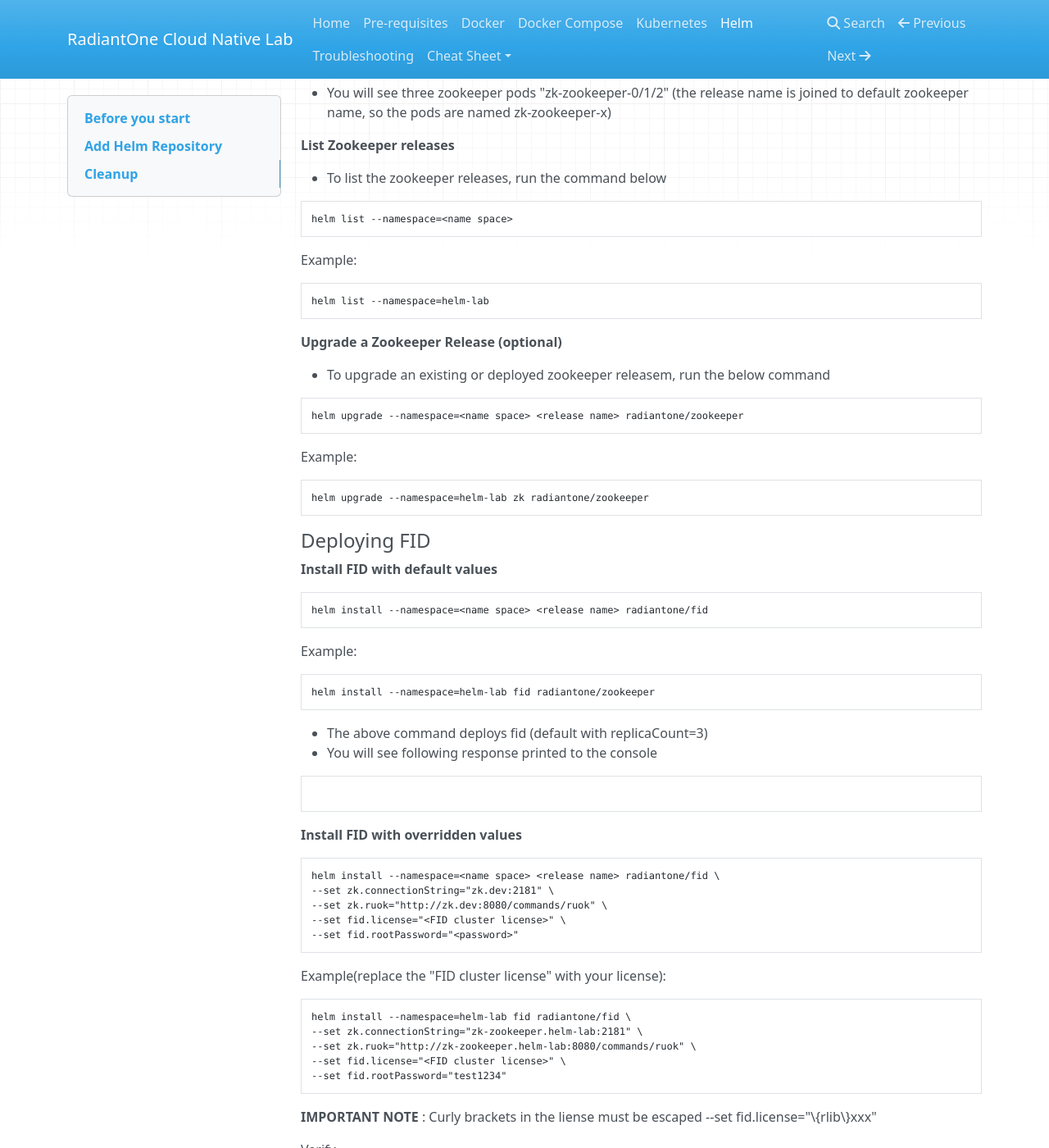
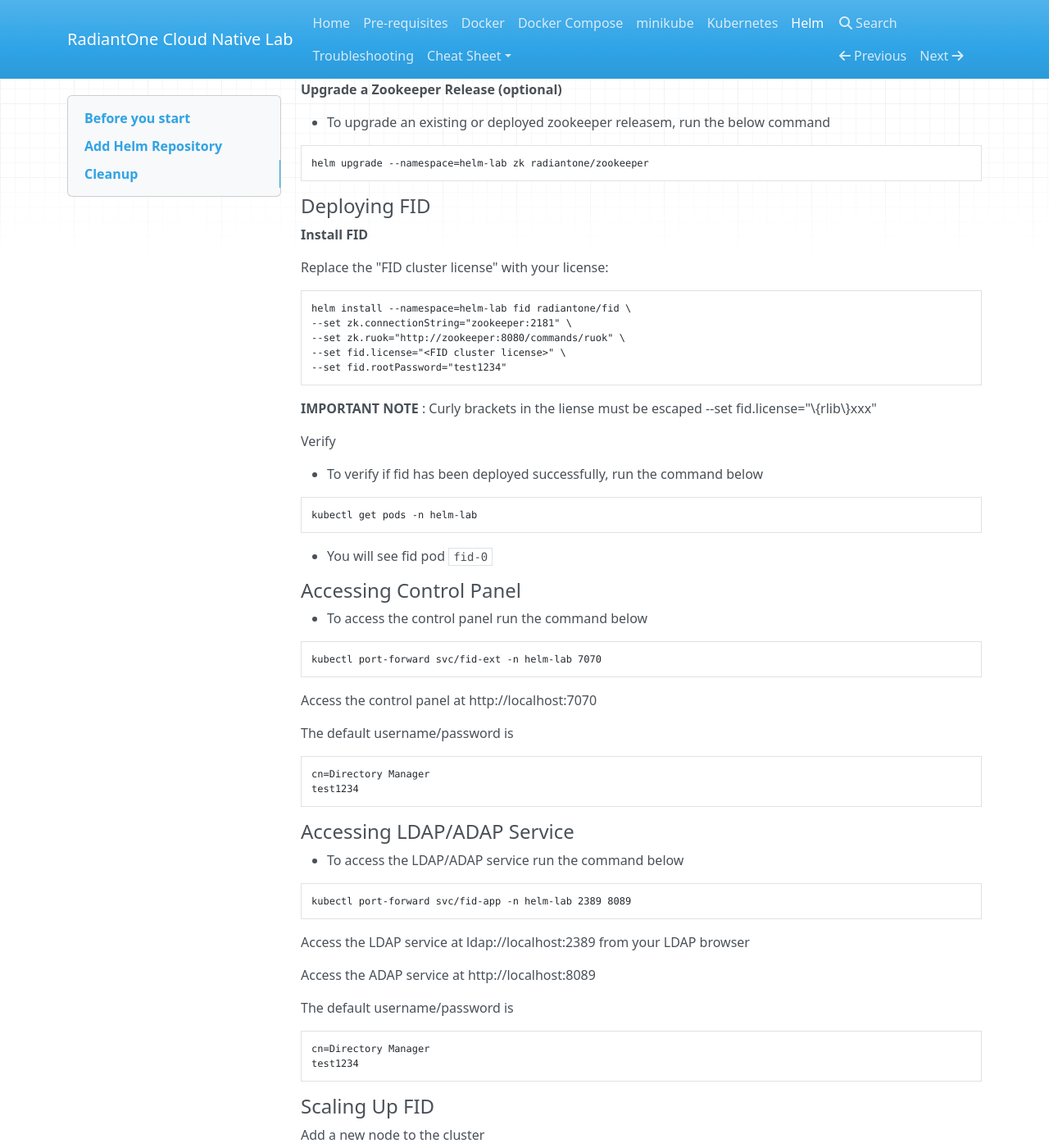
Before and after one commit to radiantlogic-devops/cloud-native-lab, an MkDocs documentation site: the page built from docs/helm.md, in a window 1280 px wide and 1400 px high, scrolled down 1740 px. Shown: the whole window at 82% size. Built offline with MkDocs 1.6.1, drawn with Linux system fonts in a browser that asks for light colours; nearby versions of some CDN libraries; some of the changed text lies outside the part shown.

Commit message:
doc updates for kubernetes and helm

````diff
--- a/docs/helm.md
+++ b/docs/helm.md
@@ -12,21 +12,11 @@
 
 ## **Add Helm Repository**
 
-* Run the below command to list the existing repo (if any)
-
-```console
-helm repo list
-```
-* From the, output of command above if you see "radiantone", run the below command else jump to "Deploying FID/Zookeeper" section.
-
-```console
-helm repo update
-```
-### **Deploying FID/Zookeeper**
+The radiantone helm repository is host at https://radiantlogic-devops.github.io/helm
 
 #### **Add radiantone repository**
 
-* Run the below command to add the radiantone repo
+* Run the command below to add the radiantone repo
 
 ```console
 helm repo add radiantone https://radiantlogic-devops.github.io/helm
@@ -41,6 +31,12 @@
 ```
 In the output you should see "radiantone" added along with other repositories if you have any.
 
+(Optional) To update the repo
+```console
+helm repo update
+```
+### **Deploying FID/Zookeeper**
+
 ####**Creating Namespace**
 
 * Run the below command to create a new namespace to deploy FID/Zookeeper
@@ -52,25 +48,17 @@
 Verify:
 
 * To verify if the namespace has been created, run the command below
-
 ```console
 kubectl get namespace
 ```
-
 * You should see "helm-lab" in the list of outputs
 
 #### **Deploying Zookeeper**
 
-**Install zookeeper with default values**
+**Install zookeeper**
 
 ```console
-helm install --namespace=<name space> <release name> radiantone/zookeeper
-```
-
-Example:
-
-```console
-helm install --namespace=helm-lab zk radiantone/zookeeper
+helm install --namespace=helm-lab zookeeper radiantone/zookeeper
 ```
 * The above command deploys zookeeper (default with replicaCount=3)
 * You will see following response printed to the console
@@ -85,18 +73,12 @@
 ```console
 kubectl get pods -n helm-lab
 ```
-* You will see three zookeeper pods "zk-zookeeper-0/1/2" (the release name is joined to default zookeeper name, so the pods are named zk-zookeeper-x)
+* You will see three zookeeper pods "zookeeper-0/1/2"
 
 
 **List Zookeeper releases**
 
 * To list the zookeeper releases, run the command below
-
-```console
-helm list --namespace=<name space>
-```
-
-Example:
 
 ```console
 helm list --namespace=helm-lab
@@ -107,87 +89,95 @@
 * To upgrade an existing or deployed zookeeper releasem, run the below command
 
 ```console
-helm upgrade --namespace=<name space> <release name> radiantone/zookeeper
-```
-
-Example:
-
-```console
 helm upgrade --namespace=helm-lab zk radiantone/zookeeper
 ```
 
 #### **Deploying FID**
 
-**Install FID with default values**
+**Install FID**
 
-```console
-helm install --namespace=<name space> <release name> radiantone/fid
-```
-
-Example:
-
-```console
-helm install --namespace=helm-lab fid radiantone/zookeeper
-```
-* The above command deploys fid (default with replicaCount=3)
-* You will see following response printed to the console
-```console
-
-```
-
-**Install FID with overridden values**
-
-```console
-helm install --namespace=<name space> <release name> radiantone/fid \
---set zk.connectionString="zk.dev:2181" \
---set zk.ruok="http://zk.dev:8080/commands/ruok" \
---set fid.license="<FID cluster license>" \
---set fid.rootPassword="<password>"
-```
-
-Example(replace the "FID cluster license" with your license):
+Replace the "FID cluster license" with your license:
 
 ```console
 helm install --namespace=helm-lab fid radiantone/fid \
---set zk.connectionString="zk-zookeeper.helm-lab:2181" \
---set zk.ruok="http://zk-zookeeper.helm-lab:8080/commands/ruok" \
+--set zk.connectionString="zookeeper:2181" \
+--set zk.ruok="http://zookeeper:8080/commands/ruok" \
 --set fid.license="<FID cluster license>" \
 --set fid.rootPassword="test1234"
 ```
 
 **IMPORTANT NOTE** : Curly brackets in the liense must be escaped --set fid.license="\\{rlib\\}xxx"
 
-
 Verify
 
-* To verify if fid has been deoployed successfully, run the command below
+* To verify if fid has been deployed successfully, run the command below
 
 ```console
 kubectl get pods -n helm-lab
 ```
-* You will see  fid pod "fid-o"
+* You will see  fid pod ```fid-0```
 
+#### **Accessing Control Panel**
+* To access the control panel run the command below
+
+```console
+kubectl port-forward svc/fid-ext -n helm-lab 7070
+```
+
+Access the control panel at http://localhost:7070
+
+The default username/password is
+
+    cn=Directory Manager
+    test1234
+
+#### **Accessing LDAP/ADAP Service**
+* To access the LDAP/ADAP service run the command below
+
+```console
+kubectl port-forward svc/fid-app -n helm-lab 2389 8089
+```
+
+Access the LDAP service at ldap://localhost:2389 from your LDAP browser
+
+Access the ADAP service at http://localhost:8089
+
+The default username/password is
+
+    cn=Directory Manager
+    test1234
+
+#### **Scaling Up FID**
+Add a new node to the cluster
+
+```console
+helm upgrade --namespace=helm-lab fid radiantone/fid --set replicaCount=2
+```
+
+Verify
+
+* To verify if fid has been deployed successfully, run the command below
+
+```console
+kubectl get pods -n helm-lab
+```
+* You will see 2 fid pods ```fid-0 fid-1```
 
 **List FID releases**
 
 * To list the fid releases, run the command below
 
 ```console
-helm list --namespace=<name space>
-```
-
-Example:
-
-```console
 helm list --namespace=helm-lab
 ```
 
+#### **Advanced**
 **Upgrade a FID Release (optional)**
 
 * To upgrade an existing or deployed zookeeper releasem, run the below command
 
 ```console
-helm upgrade --namespace=<name space> <release name> radiantone/fid --set image.tag= 7.4.x/7.3.x
+helm upgrade --namespace=helm-lab fid radiantone/fid --set image.tag=7.4.1-rc1
 ```
 **NOTE:** Check for the latest image releases [here](https://hub.docker.com/r/radiantone/fid/tags)
 
@@ -205,13 +195,8 @@
 **Removing FID deployment**
 
 ```console
-helm uninstall --namespace=<name space> <release name>
+helm uninstall --namespace=helm-lab fid
 ```
-
-Example
-
-```console
-helm uninstall --namespace=helm-lab fid
 
 Verify
 
@@ -227,13 +212,7 @@
 
 * To remove Zookeeper deployment run the command below
 
-```console
-helm uninstall --namespace=<name space> <release name>
 ```
-
-Example
-
-```console
 helm uninstall --namespace=helm-lab zk
 ```
 
@@ -241,7 +220,7 @@
 
 * To verify if the fid depoloyment has been deleted/removed run the command below
 
-```console
+```
 kubectl get all -n helm-lab
 ```
 
--- a/docs/kubernetes.md
+++ b/docs/kubernetes.md
@@ -1,6 +1,8 @@
 ## **Before you start**
 * FID or Zookeeper running locally on your machine are stopped.
 * Make sure you have a running kubernetes cluster (minikube, EKS, AKS, GKE, k3s, k8s)
+* If using minikube, see the minikube section
+#### kubectl
 * Make sure kubectl is configured to access the right cluster. You can verify that by running the following commands
 ```console
 kubectl cluster-info
@@ -46,47 +48,64 @@
 <br>
 <img src="../Images/AddLicenseStandalone.png" alt="License" style="height: 200px; width:300px;"/>
 <br>
-* Image, Look for **image: radiantone/fid:7.3.18** and change it to **image: radiantone/fid:7.4.0**
-<br>
-<img src="../Images/standalone-image.png" alt="standalone-image" style="height: 250px; width:1000px;"/>
-<br>
 
 ### **Deploying Standalone FID**
 
 * To deploy the standalone FID, run the command below (make sure to follow "Edit Manifest File" before running the command below)
 
 ```
-kubectl apply -f kubernetes/00-cluster-local-zk/fid.yaml -n lab-00
+kubectl apply -f kubernetes/generic/00-cluster-local-zk/fid.yaml -n lab-00
 ```
-#### To get the status of pods (Pending/Running/Succeeded/Failed/Unknown)
+#### Check status
+To get the status of pods (Pending/Running/Succeeded/Failed/Unknown)
 
 ```
-kubectl get all -n lab-00
+kubectl get po -n lab-00
 ```
-When the pod shows 1/1 running status, run the command in the next step to access the control panel
+When the pod shows 1/1 running status, proceed to the next step. It could take anywhere for 2 to 5 minutes to start.
 
 ####Accessing the control Panel
+Open a new command prompt for port forwarding
 
 To access the control panel of FID, run the command below
 
 ```console
-kubectl port-forward svc/fid 7070:7070 -n lab-01
+kubectl port-forward svc/fid-cp -n lab-00 7070 8089
 ```
 Access the control panel at **[http://localhost:7070](http://localhost:7070)**
+
+Access the ADAP service at http://localhost:8089
 
 The default username/password is
 
     cn=Directory Manager
     secret1234
 
+#### **Accessing LDAP Service**
+* To access the LDAP service run the command below
+
+```console
+kubectl port-forward svc/fid -n lab-00 2389
+```
+
+Access the LDAP service at ldap://localhost:2389 from your LDAP browser
+
+The default username/password is
+
+    cn=Directory Manager
+    test1234
+
 ### **Cleanup**
 
 Run the command below to delete the above FID deployment
 
 ```console
-kubectl delete -f kubernetes/00-cluster-local-zk/fid.yaml -n lab-00
+kubectl delete -f kubernetes/generic/00-cluster-local-zk/fid.yaml -n lab-00
 ```
-
+(If needed run this command to forcefully terminate the pod)
+```
+kubectl delete po/fid-0 -n lab-00 --force
+```
 Verify:
 
 To verify that the FID deployment has been sucessfully deleted, run the command below
@@ -120,80 +139,79 @@
 kubectl create ns lab-01
 ```
 
-#### Edit Manifest File (fid.yaml)
+#### Edit Manifest File
 
 * From the cloned/downloaded folder navigate to kubernetes/generic/02-cluster-ext-zk folder and open the manifest file "fid.yaml" in your code editor
 * Update the manifest file `kubernetes/generic/02-cluster-ext-zk/fid.yaml` and update the following
-* ZK Connection String, Look for **"zookeeper.default.svc.cluster.local:2181"** and change to **"zookeeper.lab-01.svc.cluster.local:2181"**
-<br>
-<img src="../Images/zk-string.png" alt="zk-string" style="height: 300px; width:1000px;"/>
-<br>
 * License Key. Look for `PASTE_LICENSE_HERE`, replace and save the file.
 <br>
 <img src="../Images/license-ext.png" alt="license-ext" style="height: 300px; width:1000px;"/>
-<br>
-* Image, Look for **image: radiantone/fid:7.3.18** and change it to **image: radiantone/fid:7.4.0**
-<br>
-<img src="../Images/image.png" alt="image" style="height: 300px; width:1000px;"/>
-<br>
-
 
 ### **Deploying Zookeeper**
 
 Run the command below to deploy zookeeper
 
 ```console
-kubectl apply -f kubernetes/01-external-zk/zk.yaml -n lab-01
+kubectl apply -f kubernetes/generic/01-external-zk/zk.yaml -n lab-01
 ```
 
-#### To get the status of pods (Pending/Running/Succeeded/Failed/Unknown)
+#### Check status
+To get the status of pods (Pending/Running/Succeeded/Failed/Unknown)
 
 ```console
-kubectl get all -n lab-01
+kubectl get po -n lab-01
+```
+(use -w flag to watch the progress)
+```console
+kubectl get po -n lab-01 -w
 ```
 
 You will see three pods (named zookeeper-0/1/2)
 
 When all the three pods show 1/1 running status, proceed to the next step
 
-#### Check if zookeeper is up and running
+(Optional) Check if zookeeper is up and running, and which node is the leader
 
 ```console
-kubectl exec -it zookeeper-0 -- bash -c "export JAVA_HOME=/opt/radiantone/rli-zookeeper-external/jdk/jre/;/opt/radiantone/rli-zookeeper-external/zookeeper/bin/zkServer.sh status"
+kubectl exec -it zookeeper-0 -n lab-01 -- bash -c "export JAVA_HOME=/opt/radiantone/rli-zookeeper-external/jdk/jre/;/opt/radiantone/rli-zookeeper-external/zookeeper/bin/zkServer.sh status"
 ```
 ```console
-kubectl exec -it zookeeper-1 -- bash -c "export JAVA_HOME=/opt/radiantone/rli-zookeeper-external/jdk/jre/;/opt/radiantone/rli-zookeeper-external/zookeeper/bin/zkServer.sh status"
+kubectl exec -it zookeeper-1 -n lab-01 -- bash -c "export JAVA_HOME=/opt/radiantone/rli-zookeeper-external/jdk/jre/;/opt/radiantone/rli-zookeeper-external/zookeeper/bin/zkServer.sh status"
 ```
 ```console
-kubectl exec -it zookeeper-2 -- bash -c "export JAVA_HOME=/opt/radiantone/rli-zookeeper-external/jdk/jre/;/opt/radiantone/rli-zookeeper-external/zookeeper/bin/zkServer.sh status"
+kubectl exec -it zookeeper-2 -n lab-01 -- bash -c "export JAVA_HOME=/opt/radiantone/rli-zookeeper-external/jdk/jre/;/opt/radiantone/rli-zookeeper-external/zookeeper/bin/zkServer.sh status"
 ```
-Running the above commands gives the status of zookeeper (leader/follower)
-
-After successfully confirming 2-follower, 1-leader, Zookeeper pods are up, proceed to the next step
 
 ### **Deploying FID**
 
-Run the command below to deploy FID(1 node)
+Run the command below to deploy FID (1 node)
 
 ```console
-kubectl apply -f kubernetes/02-cluster-ext-zk/fid.yaml -n lab-01
+kubectl apply -f kubernetes/generic/02-cluster-ext-zk/fid.yaml -n lab-01
 ```
 
-#### To get the status of pods (Pending/Running/Succeeded/Failed/Unknown)
+#### Check status
+To get the status of pods (Pending/Running/Succeeded/Failed/Unknown)
 
 ```console
-kubectl get all -n lab-01
+kubectl get po -n lab-01
 ```
 You will see one pod  (named fid-0)
 
+To check the logs and see the progress or see the progress on the kubernetes dashboard
+```console
+kubectl logs -f fid-0 -n lab-01
+```
 When the pod fid-0 shows 1/1 running status, proceed to next step
+
+It might take anywhere from 3 to 5 minutes for the pod to be ready
 
 ####Accessing the control Panel
 
 To access the control panel of FID, run the command below
 
 ```console
-kubectl port-forward svc/fid 7070:7070 -n lab-01
+kubectl port-forward svc/fid-cp -n lab-01 7070 8089
 ```
 Access the control panel at **[http://localhost:7070](http://localhost:7070)**
 
@@ -202,16 +220,59 @@
     cn=Directory Manager
     secret1234
 
+#### **Accessing LDAP Service**
+* To access the LDAP service run the command below
 
+```console
+kubectl port-forward svc/fid -n lab-00 2389
+```
+
+Access the LDAP service at ldap://localhost:2389 from your LDAP browser
+
+The default username/password is
+
+    cn=Directory Manager
+    test1234
+
+#### **Scaling Up FID**
+Add a new node to the cluster
+
+```console
+kubectl scale sts/fid --replicas=2 -n lab-01
+```
+
+Verify
+
+* To verify if fid has been scaled up successfully, run the command below
+
+```console
+kubectl get pods -n lab-01
+```
+* You will see 2 fid pods ```fid-0 fid-1```
+
+#### **Scaling Down FID**
+Remove a node from the cluster
+
+```console
+kubectl scale sts/fid --replicas=1 -n lab-01
+```
+
+Verify
+
+* To verify if fid has been scaled down successfully, run the command below
+
+```console
+kubectl get pods -n helm-lab
+```
+* You will see 1 fid pod ```fid-0```
 
 ### **Cleanup**
 
 Run the command below to delete the FID deployment
 
 ```console
-kubectl delete --f kubernetes/02-cluster-ext-zk/fid.yaml -n lab-01
+kubectl delete -f kubernetes/generic/02-cluster-ext-zk/fid.yaml -n lab-01
 ```
-
 Verify:
 
 To verify that the FID deployment has been deleted, run the command below
--- a/mkdocs.yml
+++ b/mkdocs.yml
@@ -5,6 +5,7 @@
 - Pre-requisites: prereqs.md
 - Docker: docker.md
 - Docker Compose: docker-compose.md
+- minikube: minikube.md
 - Kubernetes: kubernetes.md
 - Helm: helm.md
 - Troubleshooting: troubleshooting.md
````
Also changed, not shown: other parts of docs/kubernetes.md (+2 -2 lines), README.md (+2 -0 lines), docs/docker-compose.md (+5 -7 lines), docs/docker.md (+29 -8 lines), docs/minikube.md (added, +43 -0 lines), docs/prereqs.md (+1 -0 lines), docs/troubleshooting.md (+35 -0 lines).
